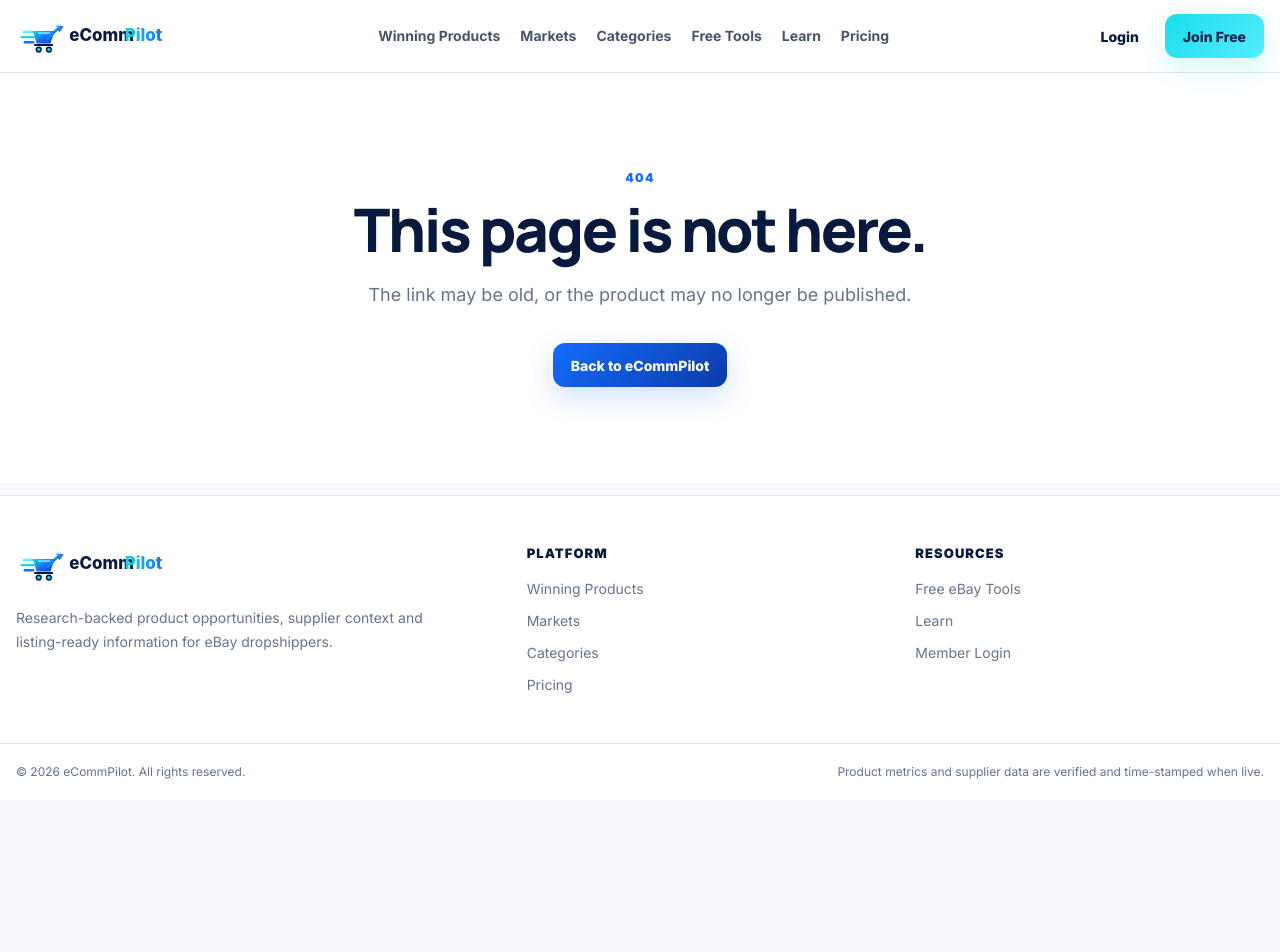
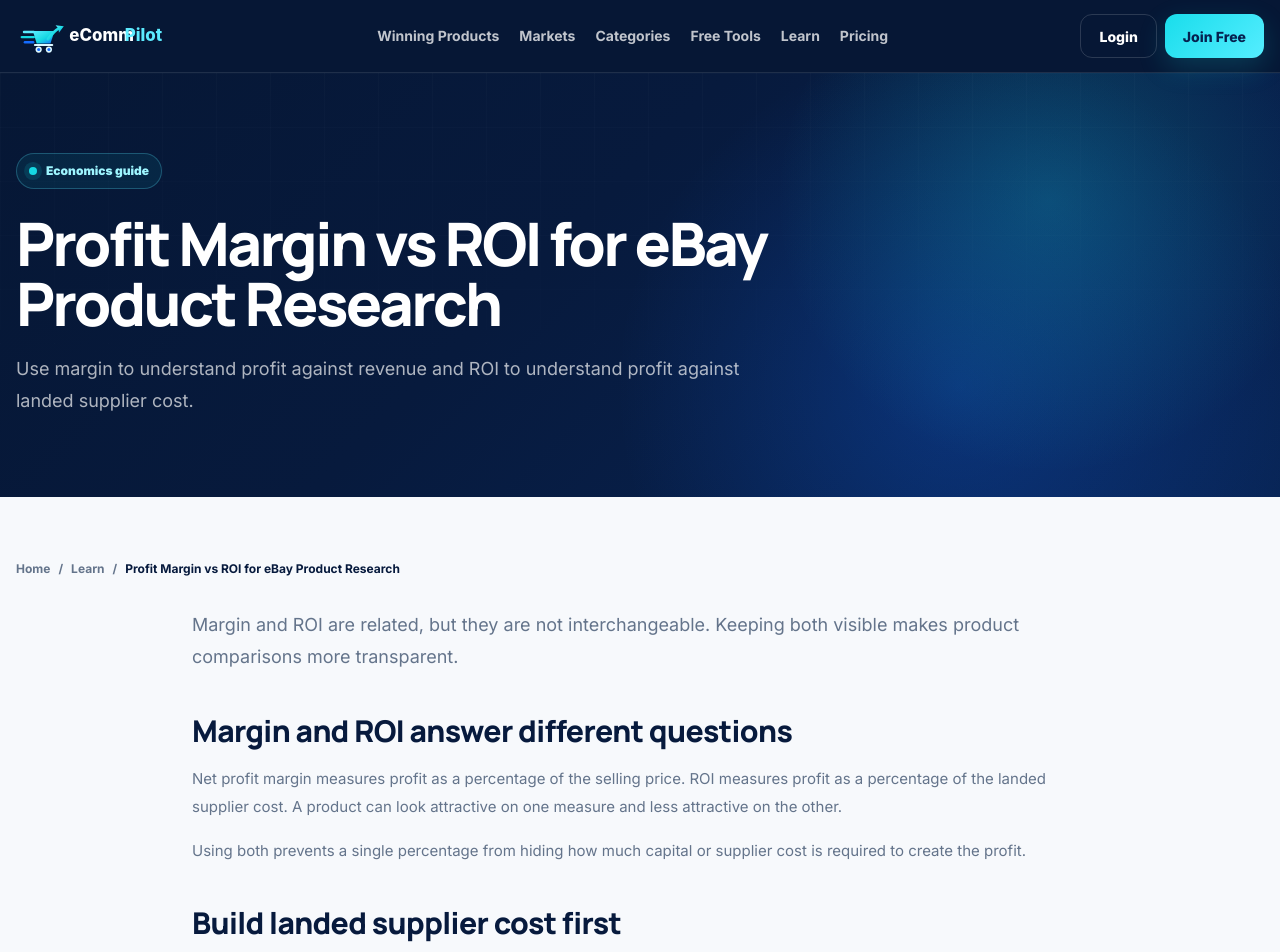
Before and after one commit to ponzey717/ecommpilot-main, a Next.js app: page /learn/profit-margin-vs-roi in a window 1280 px wide. Before the commit this address had no page. Shown: the top 952 px of the page. Before the commit the page ends 800 px from the top, so only its background shows below. Built offline with nearby package versions, Linux system fonts and the light colour scheme.

Commit message:
Add profit margin versus ROI guide

```diff
--- /dev/null
+++ b/src/app/learn/profit-margin-vs-roi/page.tsx
@@ -0,0 +1,113 @@
+import type { Metadata } from "next";
+import { GuideArticle } from "@/components/learn/guide-article";
+import { JsonLd } from "@/components/seo/json-ld";
+import { Breadcrumbs } from "@/components/site/breadcrumbs";
+import { PageHero } from "@/components/site/page-hero";
+import { PageShell } from "@/components/site/page-shell";
+import { buildMetadata } from "@/lib/seo/metadata";
+import { articleSchema, breadcrumbSchema } from "@/lib/seo/schema";
+
+const path = "/learn/profit-margin-vs-roi";
+const title = "Profit Margin vs ROI for eBay Product Research";
+const description =
+  "Understand the difference between net profit margin and ROI when comparing eBay product opportunities and supplier economics.";
+
+export const metadata: Metadata = buildMetadata({ title, description, path });
+
+const sections = [
+  {
+    heading: "Margin and ROI answer different questions",
+    paragraphs: [
+      "Net profit margin measures profit as a percentage of the selling price. ROI measures profit as a percentage of the landed supplier cost. A product can look attractive on one measure and less attractive on the other.",
+      "Using both prevents a single percentage from hiding how much capital or supplier cost is required to create the profit.",
+    ],
+  },
+  {
+    heading: "Build landed supplier cost first",
+    paragraphs: [
+      "Before calculating either percentage, build the cost base carefully. For the eCommPilot V1 economics model, landed supplier cost is product cost plus supplier shipping plus purchase tax, GST or VAT where applicable.",
+      "Marketplace cost is kept separate and includes the selling fee plus mandatory transaction fees. Optional promoted-listing or advertising spend is not included in the base V1 figure.",
+    ],
+    points: [
+      "Landed supplier cost = product cost + supplier shipping + applicable purchase tax.",
+      "Marketplace cost = selling fee + mandatory transaction fees.",
+      "Net profit = selling price - landed supplier cost - marketplace cost.",
+    ],
+  },
+  {
+    heading: "Net profit margin",
+    paragraphs: [
+      "Profit margin is net profit divided by selling price, multiplied by 100. It tells you how much of each unit of revenue remains after the included costs.",
+      "Margin is useful when comparing products at different selling prices because it normalizes profit against revenue.",
+    ],
+  },
+  {
+    heading: "Return on investment",
+    paragraphs: [
+      "ROI is net profit divided by landed supplier cost, multiplied by 100. It tells you how much profit is being generated relative to the supplier-side money committed to the sale.",
+      "A high ROI does not automatically make a product better. Delivery, demand, competition, returns risk and supplier reliability still matter.",
+    ],
+  },
+  {
+    heading: "Why exact thresholds should stay configurable",
+    paragraphs: [
+      "Different markets, categories and operating strategies may justify different minimums. A platform should therefore keep qualification thresholds configurable instead of treating one global percentage as permanent truth.",
+      "Display bands such as 10%+, 15%+ or 30%+ are useful for browsing, but they are not the same thing as a business rule that decides whether a product is publishable.",
+    ],
+  },
+  {
+    heading: "Use percentages with fresh inputs",
+    paragraphs: [
+      "A precise formula cannot rescue stale inputs. Supplier price, shipping, tax assumptions, marketplace fees and selling price all need a known basis and checked time.",
+      "When a supplier quote changes, calculate a new economics run rather than silently overwriting the old one. That keeps the decision auditable.",
+    ],
+  },
+] as const;
+
+export default function Page() {
+  return (
+    <PageShell darkHeader>
+      <JsonLd
+        data={[
+          articleSchema({
+            headline: title,
+            description,
+            path,
+            datePublished: "2026-10-04",
+          }),
+          breadcrumbSchema([
+            { name: "Home", path: "/" },
+            { name: "Learn", path: "/learn" },
+            { name: title, path },
+          ]),
+        ]}
+      />
+      <PageHero
+        eyebrow="Economics guide"
+        title={title}
+        description="Use margin to understand profit against revenue and ROI to understand profit against landed supplier cost."
+      />
+      <section className="py-12 md:py-16">
+        <div className="site-container">
+          <Breadcrumbs
+            items={[
+              { label: "Home", href: "/" },
+              { label: "Learn", href: "/learn" },
+              { label: title },
+            ]}
+          />
+          <div className="mt-8">
+            <GuideArticle
+              intro="Margin and ROI are related, but they are not interchangeable. Keeping both visible makes product comparisons more transparent."
+              sections={sections}
+              primaryHref="/free-tools/profit-margin-calculator"
+              primaryLabel="Open Profit Calculator"
+              secondaryHref="/winning-products"
+              secondaryLabel="Browse Winning Products"
+            />
+          </div>
+        </div>
+      </section>
+    </PageShell>
+  );
+}
```
